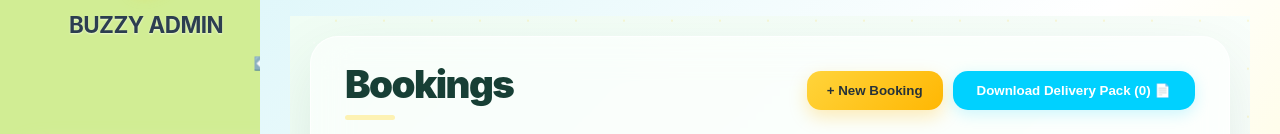
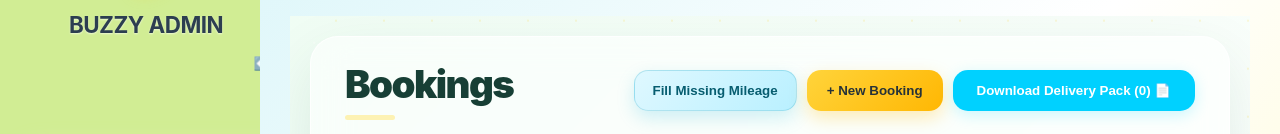
Before and after one commit to buzzysentertainment/buzzys-frontend, a React (Create React App) app: page /admin/dashboard in a window 1280 px wide. Shown: the part 190-324 px from the top of the page. Built offline with nearby package versions, Linux system fonts and the light colour scheme; no server answers; sample sign-in values are in the browser's storage.

Commit message:
Add admin mileage backfill control

```diff
--- a/src/pages/AdminDashboard.css
+++ b/src/pages/AdminDashboard.css
@@ -179,6 +179,28 @@
   box-shadow: 0 10px 24px rgba(255, 183, 3, 0.38);
 }
 
+.mileage-backfill-btn {
+  border: 1px solid rgba(0, 145, 174, 0.2);
+  border-radius: 14px;
+  padding: 12px 18px;
+  background: linear-gradient(135deg, #dff8ff, #b9f0ff);
+  color: #075d70;
+  font-weight: 900;
+  cursor: pointer;
+  box-shadow: 0 7px 18px rgba(0, 174, 209, 0.18);
+  transition: transform 0.2s ease, box-shadow 0.2s ease;
+}
+
+.mileage-backfill-btn:hover:not(:disabled) {
+  transform: translateY(-2px);
+  box-shadow: 0 10px 24px rgba(0, 174, 209, 0.28);
+}
+
+.mileage-backfill-btn:disabled {
+  cursor: wait;
+  opacity: 0.65;
+}
+
 @media (max-width: 760px) {
   .admin-header-sleek-container {
     align-items: flex-start;
--- a/src/pages/AdminDashboard.jsx
+++ b/src/pages/AdminDashboard.jsx
@@ -17,6 +17,7 @@ import {
   fetchBookingsByItem,
   fetchBookingsByStatus,
   startKeepAlive,
+  backfillBookingMileage,
   sortBookingsNewestFirst, // ⭐ Logic imported from your API util
 } from "../utils/adminApi";
 
@@ -25,6 +26,7 @@ export default function AdminDashboard() {
   const [section, setSection] = useState("bookings");
   const [bookings, setBookings] = useState([]);
   const [loading, setLoading] = useState(true);
+  const [backfillingMileage, setBackfillingMileage] = useState(false);
 
   // 1. Logic Intact: WAKE UP THE SERVER
   useEffect(() => {
@@ -83,6 +85,30 @@ export default function AdminDashboard() {
     }
   };
 
+  const handleMileageBackfill = async () => {
+    const confirmed = window.confirm(
+      "Calculate mileage for bookings that have an address but no saved mileage? Existing mileage and historical totals will not be changed."
+    );
+    if (!confirmed) return;
+
+    setBackfillingMileage(true);
+    try {
+      const response = await backfillBookingMileage();
+      const { updated, skipped, failed } = response.data;
+      await loadBookings();
+      window.alert(
+        `Mileage backfill complete.\nUpdated: ${updated}\nSkipped: ${skipped}\nFailed: ${failed}`
+      );
+    } catch (error) {
+      console.error("Mileage backfill failed:", error);
+      window.alert(
+        error.response?.data?.detail || "Mileage backfill failed. Please try again."
+      );
+    } finally {
+      setBackfillingMileage(false);
+    }
+  };
+
   return (
     <AdminLayout onSectionChange={setSection}>
       <div className="admin-dashboard-container sparkle-bg">
@@ -101,6 +127,13 @@ export default function AdminDashboard() {
                   </div>
 
                   <div className="header-action-btns" style={{ display: 'flex', gap: '10px' }}>
+                    <button
+                      className="mileage-backfill-btn"
+                      onClick={handleMileageBackfill}
+                      disabled={backfillingMileage}
+                    >
+                      {backfillingMileage ? "Calculating Mileage..." : "Fill Missing Mileage"}
+                    </button>
                     <button
                       className="create-booking-btn"
 					  onClick={() => navigate("/admin/bookings/new")}
--- a/src/utils/adminApi.js
+++ b/src/utils/adminApi.js
@@ -20,6 +20,9 @@ API.interceptors.request.use((config) => {
 // -----------------------------
 export function fetchAllBookings() {
   return API.get("/admin/bookings");
+}
+export function backfillBookingMileage() {
+  return API.post("/admin/bookings/backfill-mileage");
 }
 export function createBooking(data) {
 	return API.post("/admin/bookings", data);
```
